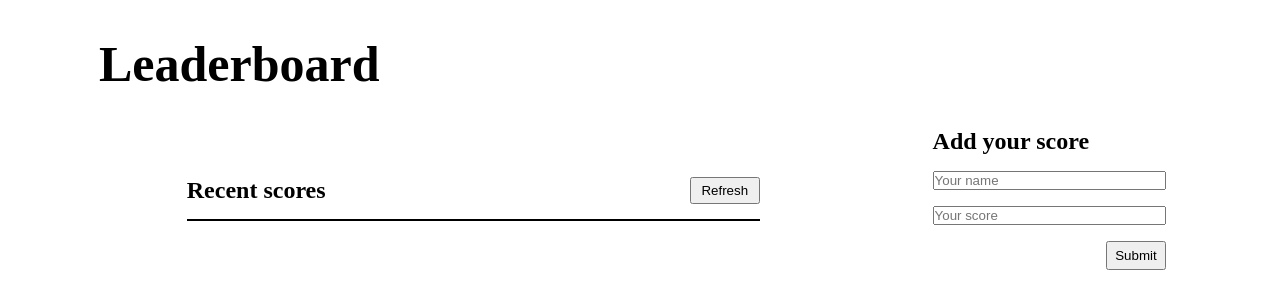
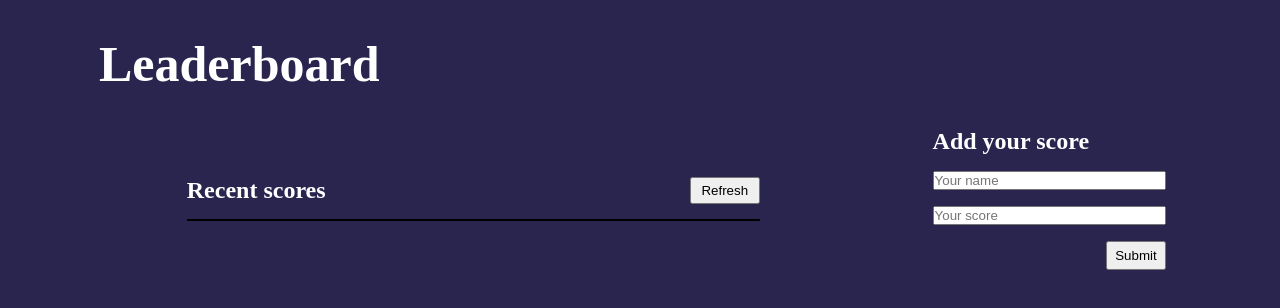
Before and after one commit to AckonSamuel/Leaderboard, a website built with webpack: page src/index.html in a window 1280 px wide. Built offline with nearby package versions, Linux system fonts and the light colour scheme; no server answers.

Commit message:
set background color and general text color

```diff
--- a/src/style.css
+++ b/src/style.css
@@ -2,6 +2,11 @@
   margin: 0;
   padding: 0;
   box-sizing: border-box;
+}
+
+body {
+  background: #29254f;
+  color: #fff;
 }
 
 .grid-container {
```
Also changed, not shown: dist/bundle.js (added), dist/index.html (added).
